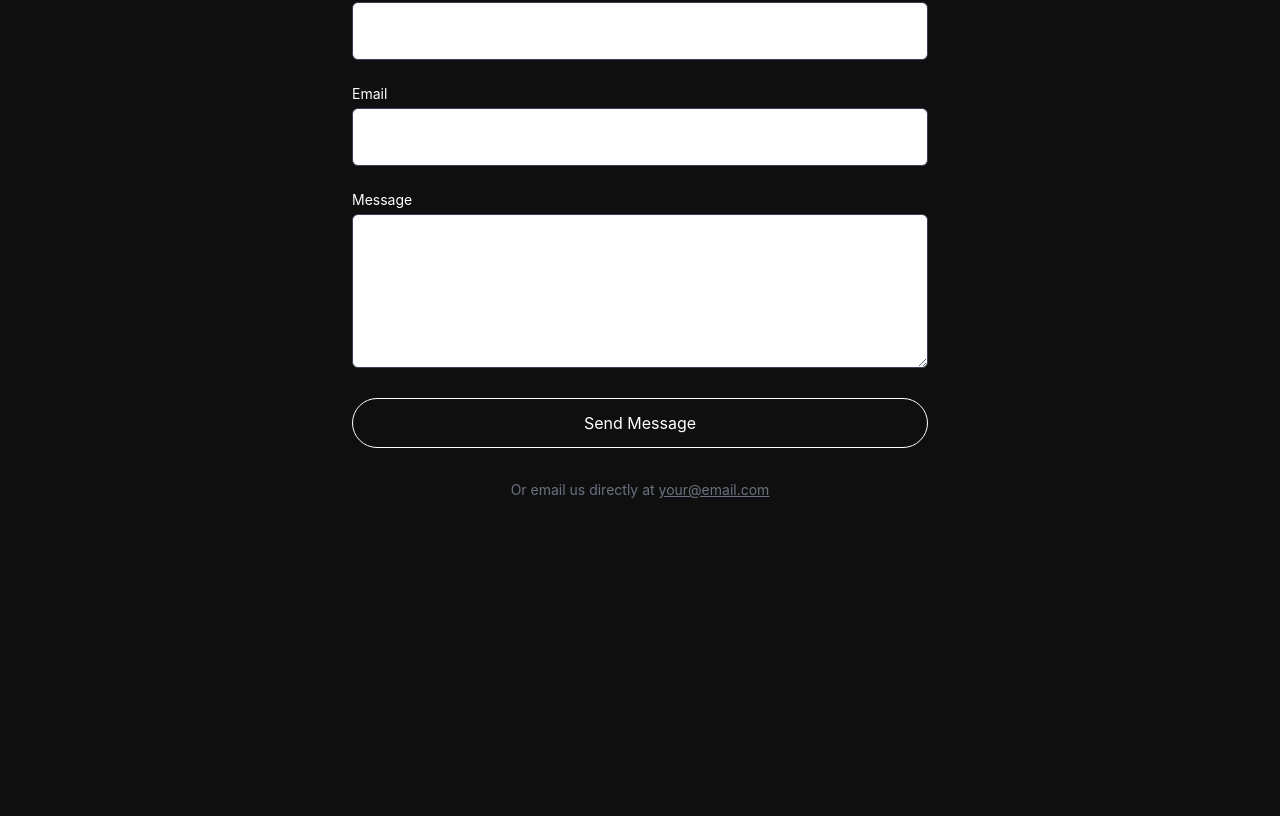
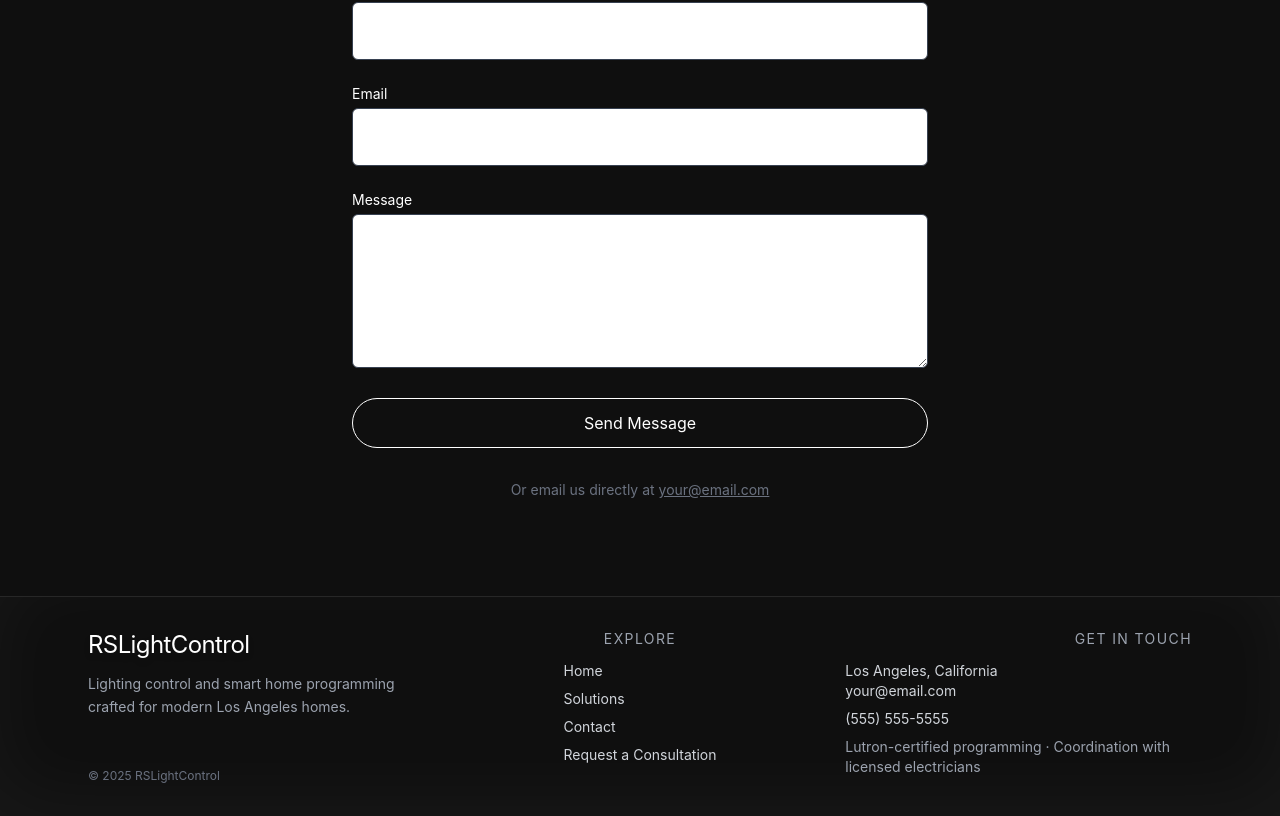
Before and after one commit to x-ryansee/RSLightControl, a React (Vite) app: page /contact in a window 1280 px wide. Shown: the part 366-1182 px from the top of the page. Before the commit the page ends 962 px from the top, so only its background shows below. Built offline with nearby package versions, Linux system fonts and the light colour scheme.

Commit message:
added footer

```diff
--- a/package.json
+++ b/package.json
@@ -10,6 +10,7 @@
     "preview": "vite preview"
   },
   "dependencies": {
+    "framer-motion": "^12.23.12",
     "react": "^19.1.0",
     "react-dom": "^19.1.0",
     "react-router-dom": "^7.7.1"
--- a/src/App.jsx
+++ b/src/App.jsx
@@ -1,18 +1,25 @@
-import { BrowserRouter as Router, Routes, Route } from 'react-router-dom';
-import Home from './pages/Home';
-import Services from './pages/Services';
-import Contact from './pages/Contact';
-import Navbar from './components/Navbar';
+// src/App.jsx
+import { BrowserRouter as Router, Routes, Route } from "react-router-dom";
+import Navbar from "./components/Navbar";
+import Home from "./pages/Home";
+import Services from "./pages/Services";
+import Contact from "./pages/Contact";
+import Footer from "./components/Footer";
 
 function App() {
   return (
     <Router>
+      <div className="min-h-screen flex flex-col bg-dark text-white">
         <Navbar />
+        <main className="flex-1">
           <Routes>
             <Route path="/" element={<Home />} />
             <Route path="/services" element={<Services />} />
             <Route path="/contact" element={<Contact />} />
           </Routes>
+        </main>
+        <Footer />
+      </div>
     </Router>
   );
 }
--- /dev/null
+++ b/src/components/Footer.jsx
@@ -0,0 +1,60 @@
+// src/components/Footer.jsx
+import { Link } from "react-router-dom";
+
+function Footer() {
+  return (
+    <footer className="h-[20vh] min-h-[220px] bg-dark text-gray-300 border-t border-white/10">
+      <div className="h-full max-w-6xl mx-auto px-6">
+        <div className="h-full grid grid-cols-1 md:grid-cols-3 gap-8 py-8">
+          {/* Brand + statement */}
+          <div className="flex flex-col justify-between">
+            <div>
+              <h2 className="text-2xl text-white drop-shadow-md tracking-tight">RSLightControl</h2>
+              <p className="mt-3 text-sm text-gray-400 max-w-xs leading-relaxed">
+                Lighting control and smart home programming crafted for modern Los Angeles homes.
+              </p>
+            </div>
+            <p className="text-xs text-gray-500">&copy; {new Date().getFullYear()} RSLightControl</p>
+          </div>
+
+          {/* Explore */}
+          <div className="flex flex-col md:items-center">
+            <h3 className="text-sm uppercase tracking-widest text-gray-400">Explore</h3>
+            <nav className="mt-3 space-y-2 text-sm">
+              <div><Link to="/" className="hover:text-white transition">Home</Link></div>
+              <div><Link to="/services" className="hover:text-white transition">Solutions</Link></div>
+              <div><Link to="/contact" className="hover:text-white transition">Contact</Link></div>
+              <div>
+                <a
+                  className="hover:text-white transition"
+                  href="mailto:your@email.com"
+                >
+                  Request a Consultation
+                </a>
+              </div>
+            </nav>
+          </div>
+
+          {/* Contact / Service Area */}
+          <div className="flex flex-col md:items-end">
+            <h3 className="text-sm uppercase tracking-widest text-gray-400">Get in touch</h3>
+            <div className="mt-3 space-y-2 text-sm">
+              <p className="text-gray-300">Los Angeles, California</p>
+              <a href="mailto:your@email.com" className="hover:text-white transition">
+                your@email.com
+              </a>
+              <a href="tel:15555555555" className="block hover:text-white transition">
+                (555) 555-5555
+              </a>
+              <p className="text-gray-400">
+                Lutron-certified programming · Coordination with licensed electricians
+              </p>
+            </div>
+          </div>
+        </div>
+      </div>
+    </footer>
+  );
+}
+
+export default Footer;
--- a/src/index.css
+++ b/src/index.css
@@ -7,3 +7,9 @@ html, body {
   color: #f9f9f9;
   font-family: 'Inter', sans-serif;
 }
+
+
+/* in src/index.css (or your global CSS used by Tailwind) */
+footer {
+  box-shadow: 0 -20px 80px rgba(255,255,255,0.04) inset;
+}
```
Also changed, not shown: 1 other file (tests, documents, lock files or other folders). Lines whose indentation alone changed are shown as unchanged.
